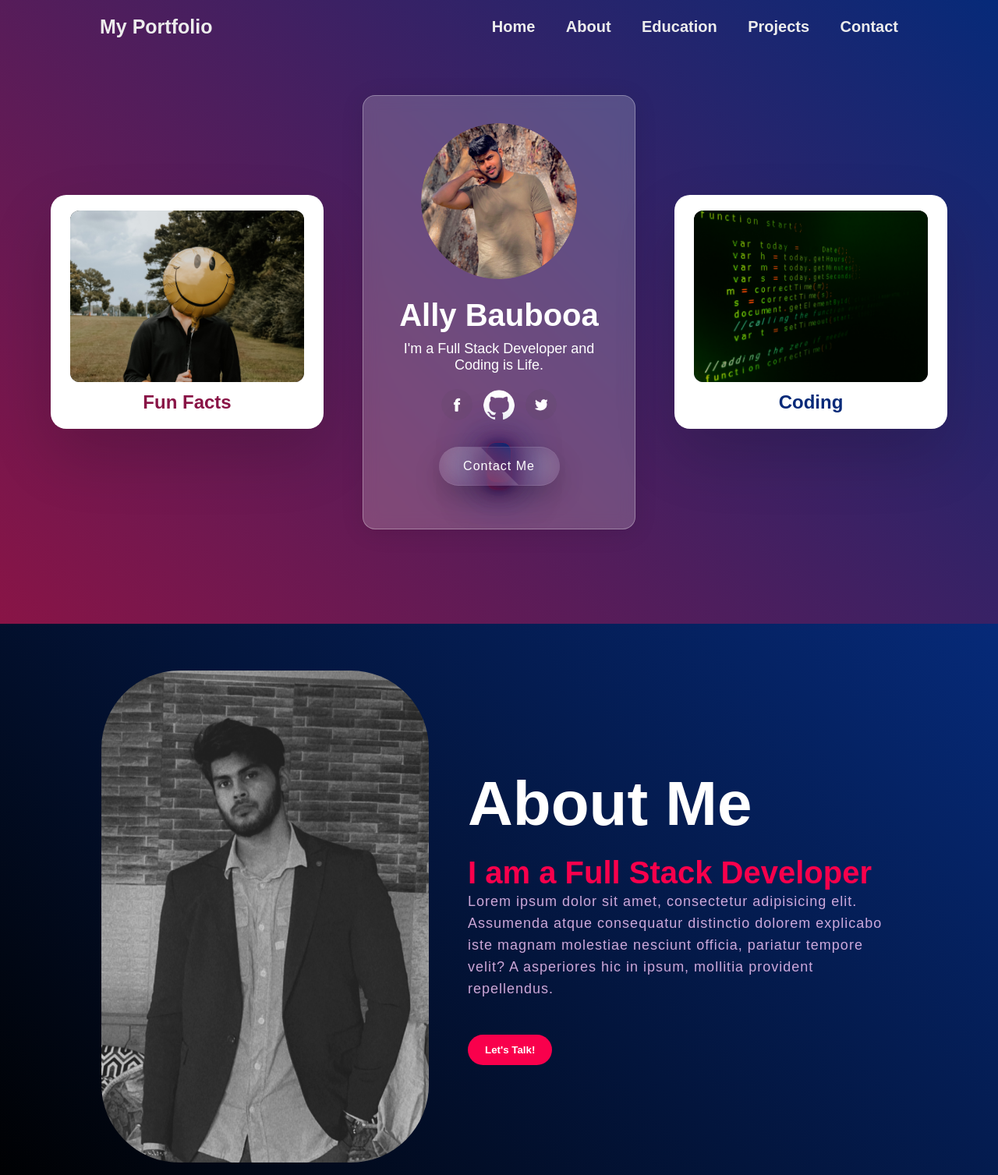
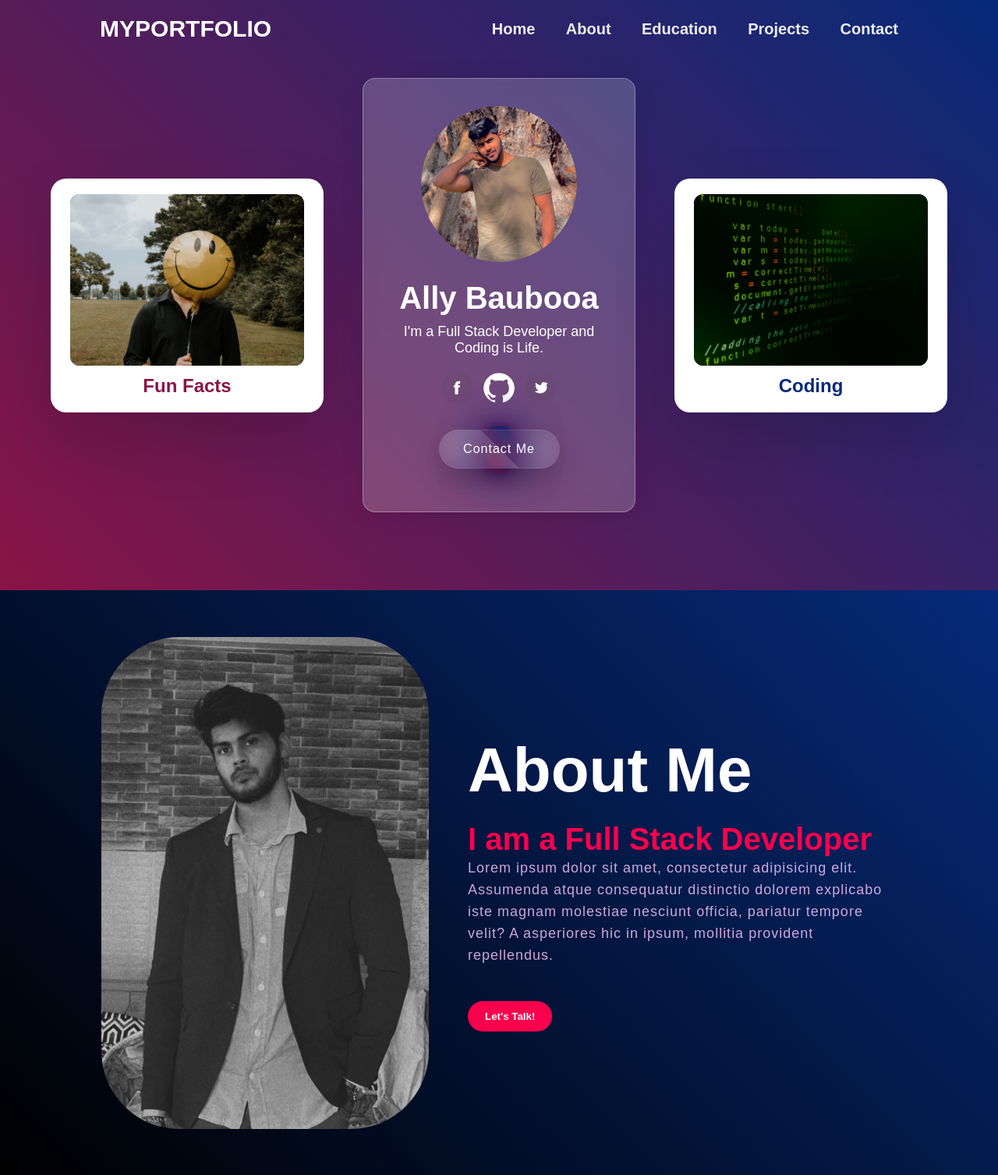
Before and after one commit to allybaubooa/DevPortfolio, a Flask app: page / in a window 1280 px wide. Shown: the top 1507 px of the page at 78% size. Run offline with Flask 2, Linux system fonts and the light colour scheme.

Commit message:
Bug Fixes

```diff
--- a/static/education.css
+++ b/static/education.css
@@ -0,0 +1,14 @@
+.education-section {
+    /*display: flex;*/
+    /*align-items: center;*/
+    position: relative;
+    background: linear-gradient(45deg, #000000, #062A79) no-repeat fixed;
+    padding: 0;
+    margin: 0;
+    box-sizing: border-box;
+    font-family: 'Poppins', sans-serif;
+}
+
+.education-section {
+    width: 100%;
+}
--- a/static/nav.css
+++ b/static/nav.css
@@ -11,11 +11,42 @@
   z-index: 100;
 }
 
-.logo{
-  font-size: 25px;
-  color: #ededed;
+
+.animated-logo{
+  display: flex;
+  align-items: center;
+  justify-content: center;
+}
+
+.letter {
+  font-size: 30px;
   text-decoration: none;
   font-weight: 600;
+  transition: 0.4s;
+  transform: translateX(0);
+  cursor: default;
+  color: #fff;
+}
+
+.letter:hover {
+  transform: translatey(-1rem);
+  background: -webkit-linear-gradient(120deg, hsl(223, 86%, 54%), hsl(223, 86%, 54%));
+  -webkit-background-clip: text;
+  -webkit-text-fill-color: transparent;
+}
+
+.list{
+  list-style: none;
+  display: flex;
+  gap: 25px;
+}
+
+#toggler,.navbar label{
+  display: none;
+}
+
+@media screen {
+
 }
 
 .navbar a {
@@ -32,10 +63,3 @@
 
 .navbar a.active{
 }
-
-/*@media (min-width:300px) and (max-width: 1250px) {*/
-/*.navbar a {*/
-/*  font-weight: 550;*/
-/*}*/
-
-/*}*/
--- a/static/style.css
+++ b/static/style.css
@@ -4,6 +4,7 @@
   margin: 0;
   padding: 0;
   font-family: 'Poppins', sans-serif;
+  /*outline: red dashed 1px;*/
   }
 
 html{
@@ -28,7 +29,7 @@ body{
 
 .container{
   width: 100%;
-  height: 100vh;
+  /*height: 100vh;*/
   position: relative;
   display: flex;
   align-items: center;
--- a/templates/index.html
+++ b/templates/index.html
@@ -6,10 +6,24 @@
     <link rel="stylesheet" href="{{ url_for('static', filename='style.css') }}">
     <link rel="stylesheet" href="{{ url_for('static', filename='nav.css') }}">
     <link rel="stylesheet" href="{{ url_for('static', filename='about.css') }}">
+    <link rel="stylesheet" href="{{ url_for('static', filename='education.css') }}">
 </head>
 <body>
 <header class="header">
-      <a href="#" class="logo">My Portfolio</a>
+<!--      <a href="#" class="logo">My Portfolio</a>-->
+    <div class="animated-logo">
+        <div class="letter">M</div>
+        <div class="letter">Y</div>
+        <div class="letter">P</div>
+        <div class="letter">O</div>
+        <div class="letter">R</div>
+        <div class="letter">T</div>
+        <div class="letter">F</div>
+        <div class="letter">O</div>
+        <div class="letter">L</div>
+        <div class="letter">I</div>
+        <div class="letter">O</div>
+    </div>
 
       <nav class="navbar">
           <a href="#home" class="active">Home</a>
@@ -84,8 +98,9 @@
     </div>
 </section>
 
-<!--<section class="education" id="education">-->
+<!--<section class="education-section" id="education">-->
 <!--    <h2 class="heading">My <span>Journey</span></h2>-->
+<!--    <p>Lorem ipsum dolor sit amet, consectetur adipisicing elit. Aliquid autem commodi delectus et exercitationem hic id laboriosam molestias nulla officia quasi rem, rerum? Deserunt ipsum nisi non quaerat sequi vero!</p>-->
 <!--</section>-->
 
 <script src="../static/vanilla-tilt.js"></script>
```
